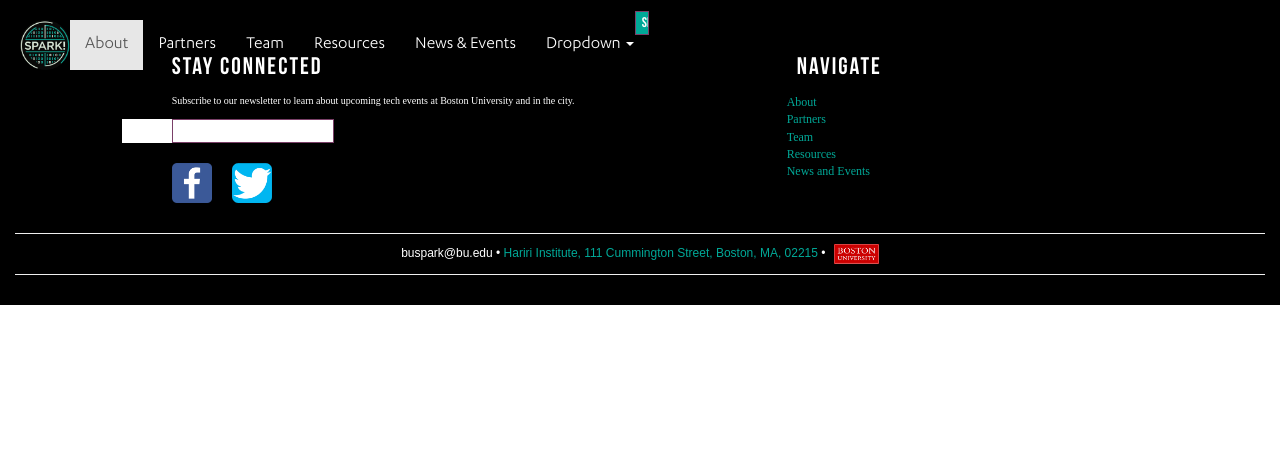
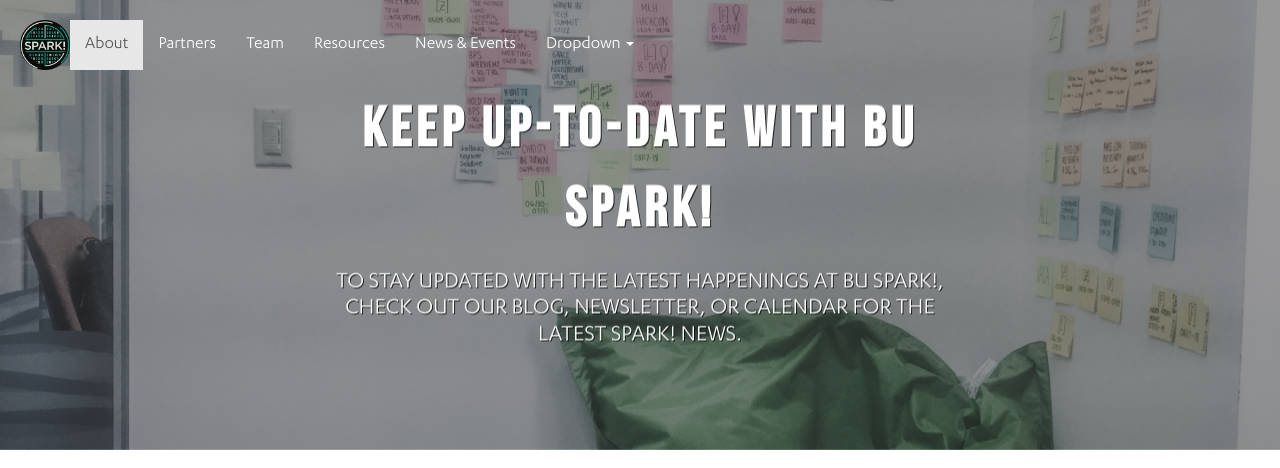
Before and after one commit to BU-Spark/bu-spark-website, a Jekyll site: the page built from news.html, in a window 1280 px wide. Shown: the top 468 px of the page. Built offline with Jekyll 4.4.1, drawn with Linux system fonts in a browser that asks for light colours; comment, search, counter and statistics services are not loaded; grey boxes are pictures that could not be loaded.

Commit message:
populated news page, added gcal iframe

```diff
--- a/news.html
+++ b/news.html
@@ -2,3 +2,37 @@
 layout: default
 title: BU Spark! - News and Events
 ---
+
+<!-- Carousel with one image to function as a header image -->
+<div id="homeCarousel" class="carousel home-carousel slide" data-ride="carousel">
+    <div class="carousel-inner">
+        <div class="item slides active"> <!-- include styling for each slide -->
+            <div class="news-header"></div> <!-- load image in this div -->
+            <div class="hero">
+                <hgroup>
+                    <h1>Keep Up-To-Date With BU Spark!</h1>
+                    <h3>To stay updated with the latest happenings at BU Spark!, check out our blog, newsletter, or calendar for the latest Spark! news.</h3>
+                </hgroup>
+            </div>
+        </div>
+    </div>
+</div>
+
+<br>
+
+<div class="container-fluid">
+    <div class="row">
+        <div class="col-sm-3">
+            <h3>Our Calendar</h3>
+        </div>
+
+        <div class="col-sm-9">
+            <!-- Google Calendar Embed Minimal - Ignite Student Council -->
+            <iframe src="https://calendar.google.com/calendar/embed?title=BU%20Spark!%20Calendar&amp;showNav=0&amp;showPrint=0&amp;showTabs=0&amp;showCalendars=0&amp;height=600&amp;wkst=1&amp;bgcolor=%23ffffff&amp;src=5g7i4k053oi5elaga2d1dah650%40group.calendar.google.com&amp;color=%236B3304&amp;ctz=America%2FNew_York" style="border:solid 1px #777" width="800" height="600" frameborder="0" scrolling="no"></iframe>
+
+            <!-- Google Calendar Embed Full
+            <iframe src="https://calendar.google.com/calendar/embed?title=BU%20Spark!%20Calendar&amp;height=600&amp;wkst=1&amp;bgcolor=%23ffffff&amp;src=5g7i4k053oi5elaga2d1dah650%40group.calendar.google.com&amp;color=%236B3304&amp;ctz=America%2FNew_York" style="border:solid 2px #777" width="800" height="600" frameborder="0" scrolling="no"></iframe>
+            -->
+        </div>
+    </div>
+</div>
```
Also changed, not shown: resources.html (+1 -16 lines), team.html (+1 -14 lines), bootstrap/css/bootstrap.css, img/Headers/newsevents-header.jpg (added).
